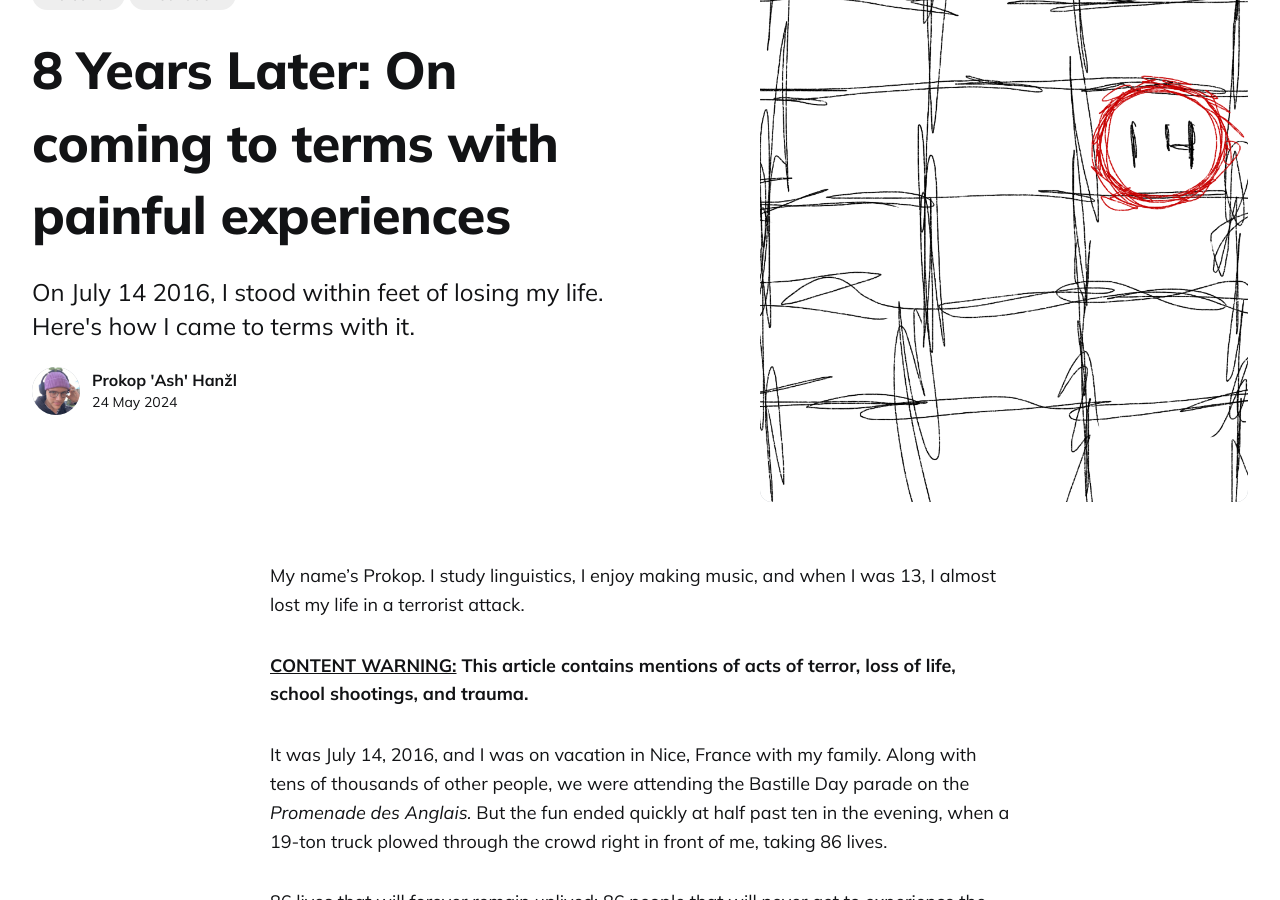
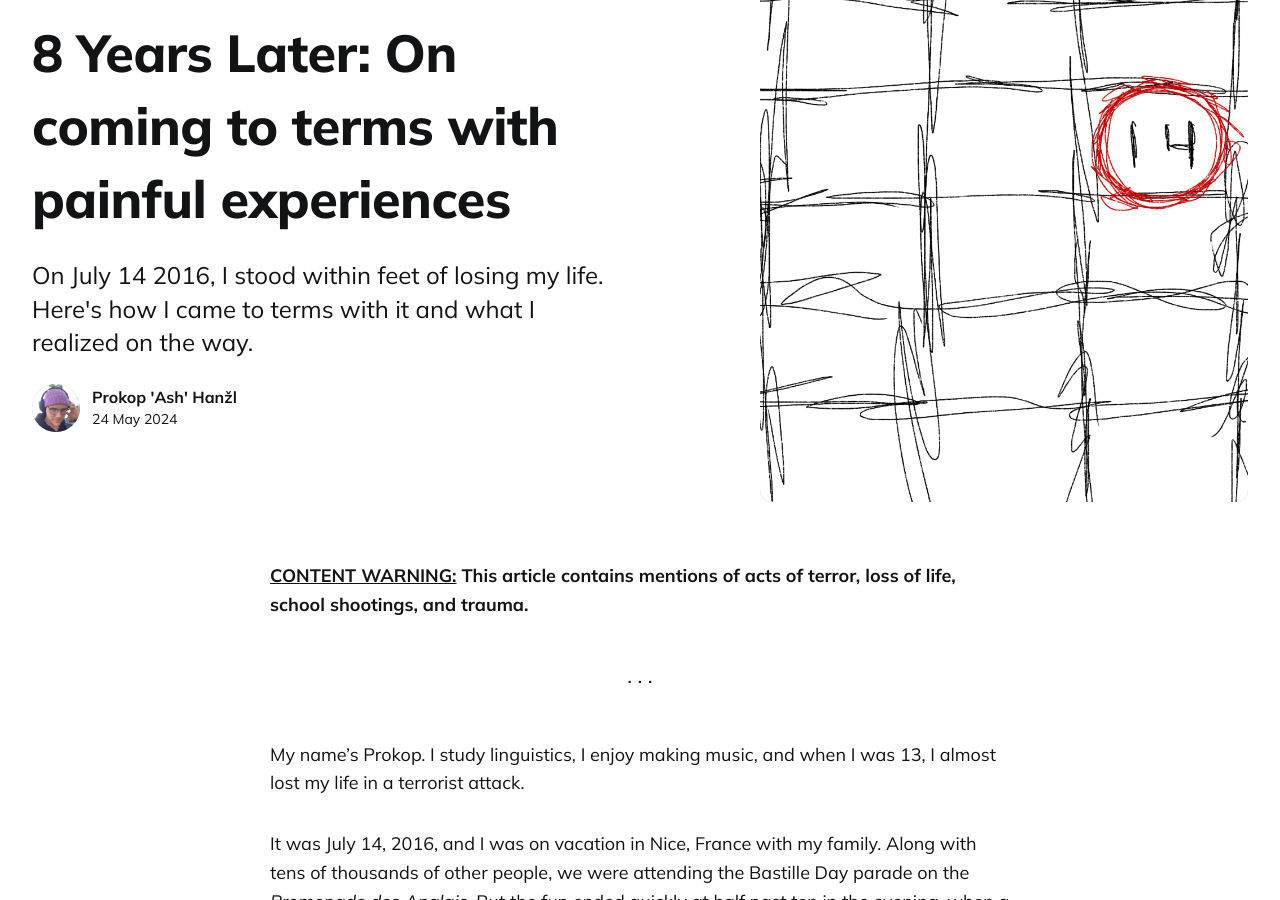
Before and after one commit to prokophanzl/prokophanzl.github.io, a Jekyll site: the page built from _posts/2024-05-24-8-years-later-on-coming-to-terms-with-painful-experiences.markdown, in a window 1280 px wide and 900 px high, scrolled down 240 px. Built offline with Jekyll 4.4.1, drawn with Linux system fonts in a browser that asks for light colours.

Commit message:
Update article formatting

```diff
--- a/_posts/2024-05-24-8-years-later-on-coming-to-terms-with-painful-experiences.markdown
+++ b/_posts/2024-05-24-8-years-later-on-coming-to-terms-with-painful-experiences.markdown
@@ -1,7 +1,7 @@
 ---
 layout: post
 title: "8 Years Later: On coming to terms with painful experiences"
-description: On July 14 2016, I stood within feet of losing my life. Here's how I came to terms with it.
+description: On July 14 2016, I stood within feet of losing my life. Here's how I came to terms with it and what I realized on the way.
 date: 2024-05-24 00:00
 author: admin
 image: images/july14.png
@@ -10,15 +10,19 @@
 featured: true
 ---
 
+**<u>CONTENT WARNING:</u> This article contains mentions of acts of terror, loss of life, school shootings, and trauma.**
+
+---
+
 My name's Prokop. I study linguistics, I enjoy making music, and when I was 13, I almost lost my life in a terrorist attack.
-
-**<u>CONTENT WARNING:</u> This article contains mentions of acts of terror, loss of life, school shootings, and trauma.**
 
 It was July 14, 2016, and I was on vacation in Nice, France with my family. Along with tens of thousands of other people, we were attending the Bastille Day parade on the _Promenade des Anglais._ But the fun ended quickly at half past ten in the evening, when a 19-ton truck plowed through the crowd right in front of me, taking 86 lives.
 
 86 lives that will forever remain unlived; 86 people that will never get to experience the joy of living again; 86 tragedies.
 
 This experience is a big part of who I am now. I’d like to share with you my story of coming to terms with what happened, and some lessons I’ve learned on the way.
+
+---
 
 ### Lesson 1: It's okay to feel things.
 
@@ -30,9 +34,13 @@
 
 Over time, I realized healing isn’t about erasing the pain, but acknowledging it, learning to coexist with it, and eventually finding ways to evolve it into strength.
 
+---
+
 ### Lesson 2: Don't drown in your sorrow.
 
 It’s easy to get lost in your pain, and even find comfort in it. Self-pity might seem like an inviting refuge — but it’s a subtle trap that can lead to an endless cycle of despair. You can’t let your trauma define you. You can’t get stuck in the past, thinking about what could have or should have happened. You can’t accept sorrow as your normal. You can only start to feel better if you try; and that’s hard, but necessary. You need to focus on getting better in the present and on your path forward.
+
+---
 
 ### Lesson 3: Bad things happen to good people.
 
@@ -42,6 +50,8 @@
 
 Imagine you get diagnosed with a serious disease. Or something else happens, as simple as your insurance not being willing to pay out a claim and a lawsuit not being worth the hassle. Sometimes, there’s just nothing you can do. Bad things happen to good people and the world isn’t fair.
 
+---
+
 ### Lesson 4: It wasn't my fault.
 
 I also felt immense guilt after the attack — first, for being one of the lucky ones to have survived at all, then for not noticing the truck sooner and saving a life. There was this little voice in my head asking me why I deserved to survive while others didn’t, telling me I should have done something.
@@ -49,6 +59,8 @@
 Later, I found out about survivor’s guilt. I read accounts of Holocaust and school shooting survivors, and though their experience was very different, their feelings were strangely familiar. Learning about this helped me realize where my feelings came from and to separate the rational from the irrational.
 
 I hadn’t survived because of some choice I made. I’m not at fault for the deaths of others.
+
+---
 
 ### Lesson 5: Trauma can't be compared.
 
@@ -58,6 +70,8 @@
 
 Everyone’s trauma is unique, shaped by so many factors, and everyone’s pain is valid.
 
+---
+
 ### Lesson 6: There's no shame in getting help.
 
 Reaching out for support is a sign of strength, not weakness. Admitting to yourself that you can’t do this alone takes courage.
@@ -65,6 +79,8 @@
 Talk to your family and friends, and if you feel like it might benefit you, therapy is a great option.
 
 Hearing other perspectives on your feelings and experiences is important, and it will help you learn things about you that you’d never think of by yourself.
+
+---
 
 ### Lesson 7: You are not alone.
 
@@ -74,11 +90,15 @@
 
 Sharing my experiences and listening to others share theirs helped me realize I’m not alone in going through this. And that gave me strength to push forward.
 
+---
+
 ### Lesson 8: Healing isn't linear.
 
 Recovery and healing aren't straightforward paths. Progress will be slow and involve setbacks, and your emotions will change unexpectedly.
 
 It took me a long time to feel normal again. There were good times and there were bad times. In fact, the worst times happened years after the attack. And that’s normal.
+
+---
 
 ### Lesson 9: Cherish life.
 
@@ -91,7 +111,11 @@
 I’ve learned to enjoy what I have, to say yes to things I wouldn’t have said yes to before, not to wait to try new things. Dessert first, main course second — what does it matter? Get the more expensive cheese. Ask them out. Buy a guitar, so what if you don’t learn to play it? Try stuff and see what you like, that’s what life is about.
 
 Good things don’t come to those who wait. They come to those who seek them.
-<br><br><br>
+
+---
+
 Thank you for sticking around. This might be the most personal thing I’ve ever shared online, but I felt the need to get this out of my system: there was a shooting at my university recently and even though I was at home when it happened, my old feelings resurfaced, coupled with immense grief for the victims and those close to them.
 
 If my words help even a single person find their feet in a new uncertainty, I’ll be happy.
+
+---
```
